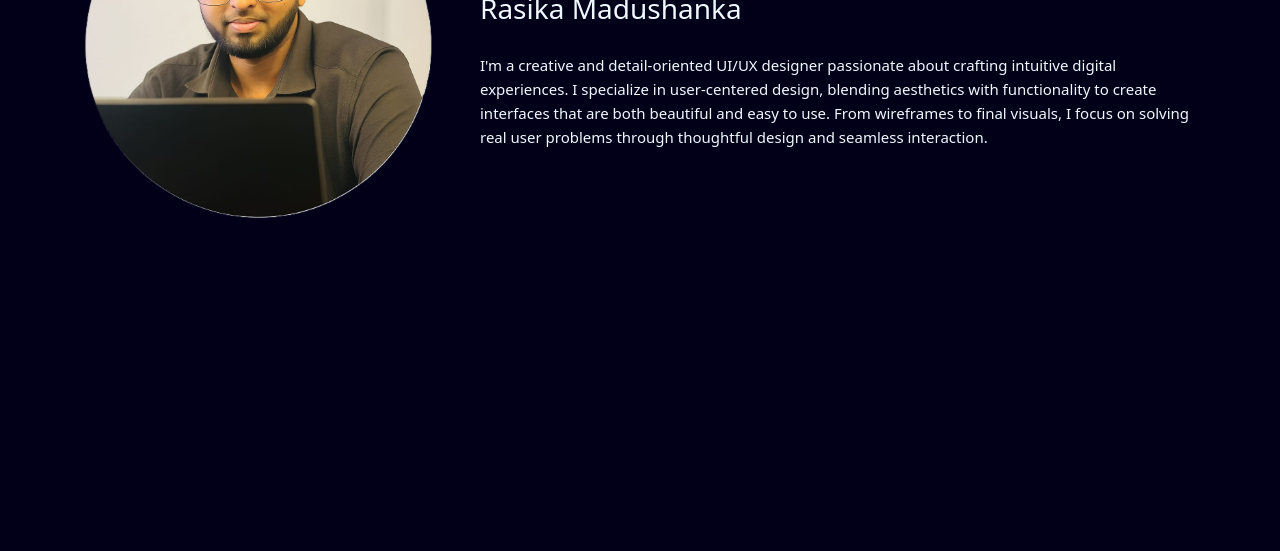
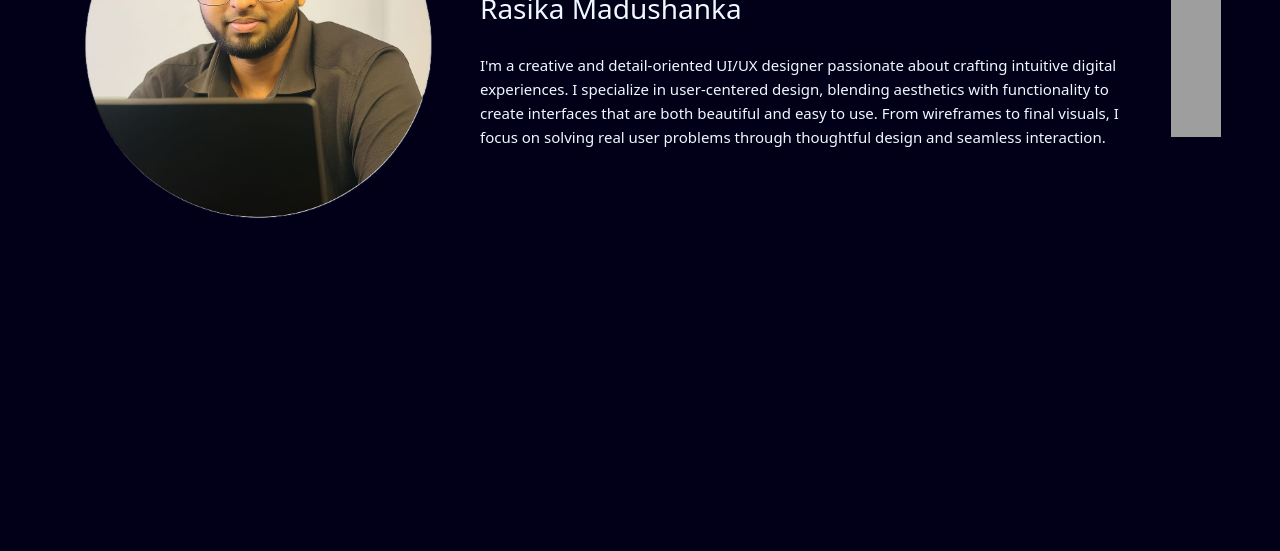
Before and after one commit to RasikaMadushanka/portfolio, a plain HTML site: page index.html in a window 1280 px wide. Shown: the part 249-800 px from the top of the page. Drawn offline with nearby package versions, Linux system fonts and the light colour scheme; grey boxes are pictures that could not be loaded.

Commit message:
about me

```diff
--- a/Style.css
+++ b/Style.css
@@ -13,3 +13,15 @@ body{
   width: 350px;
   height: auto;
 }
+.iconposition{
+  position: relative;
+  left: 30.5%;
+  gap: 50px;
+}
+.icon {
+  transition: transform 0.3s ease-in; /* smooth animation */
+}
+
+.icon:hover {
+  transform: scale(1.2); /* enlarge icon on hover */
+}
--- a/index.html
+++ b/index.html
@@ -62,18 +62,57 @@
         <div class="container">
             <div class="row">
                 <div class="col-12 col-md-12 col-lg-12">
-                    <div  class="d-flex flex-column flex-md-row align-items-center">
-                        <img src="assets/images/my2.png" class="myimage py-5 py-3 me-md-5" data-aos="flip-up" data-aos-duration="1500" >
-                        <p> <span style="color: rgb(36, 45, 209); font-weight: bold;font-size: 40px;"data-aos="fade-right" data-aos-duration="2000">Hello i'm </span><br><span style="color: aliceblue; font-size: 28px;" data-aos="fade-right" data-aos-duration="2500">Rasika Madushanka </span><br><br><span style="color: aliceblue; font-size: 15px;" data-aos="fade-right" data-aos-duration="3000">I'm a creative and detail-oriented UI/UX designer
-                        passionate about crafting intuitive digital experiences. I specialize in user-centered design,
-                        blending aesthetics with functionality to create interfaces that are both beautiful and easy to
-                        use. From wireframes to final visuals, I focus on solving real user problems through thoughtful
-                        design and seamless interaction.</span></p>
+                    <div class="d-flex flex-column flex-md-row align-items-center">
+                        <img src="assets/images/my2.png" class="myimage py-5 py-3 me-md-5" data-aos="flip-up"
+                            data-aos-duration="1500">
+                        <p> <span style="color: rgb(36, 45, 209); font-weight: bold;font-size: 40px;"
+                                data-aos="fade-right" data-aos-duration="2000">Hello i'm </span><br><span
+                                style="color: aliceblue; font-size: 28px;" data-aos="fade-right"
+                                data-aos-duration="2500">Rasika Madushanka </span><br><br><span
+                                style="color: aliceblue; font-size: 15px;" data-aos="fade-right"
+                                data-aos-duration="3000">I'm a creative and detail-oriented UI/UX designer
+                                passionate about crafting intuitive digital experiences. I specialize in user-centered
+                                design,
+                                blending aesthetics with functionality to create interfaces that are both beautiful and
+                                easy to
+                                use. From wireframes to final visuals, I focus on solving real user problems through
+                                thoughtful
+                                design and seamless interaction.</span></p>
+                                 <div class="row mt-3">
+                        <div
+                            class="  mt-3 justify-content-center justify-content-md-start iconposition">
+                            <a href=""> <img
+                                    src="https://img.icons8.com/?size=100&id=kQzCK4emnaD2&format=png&color=ffffff"
+                                    width="50" class="icon"></a>
+                            <a href=""><img
+                                    src="https://img.icons8.com/?size=100&id=BrU2BBoRXiWq&format=png&color=ffffff"
+                                    width="50" class="icon"></a>
+                            <a href=""> <img src="https://img.icons8.com/?size=100&id=16713&format=png&color=ffffff"
+                                    width="50" class="icon"></a>
+                            <a href=""> <img
+                                    src="https://img.icons8.com/?size=100&id=xuvGCOXi8Wyg&format=png&color=000000"
+                                    width="50" class="icon"></a>
+
+                        </div>
+                    </div>
+
                     </div>
                 </div>
             </div>
         </div>
     </section>
+    <!-- about mee -->
+     <section class="py-3">
+         <div class="container">
+            <div class="row">
+                <div class="col-12 col-md-12 col-lg-12">
+
+
+                    </div>
+                    </div>
+                    </div>
+
+     </section>
 
 
 
@@ -83,4 +122,5 @@
     <script src="https://unpkg.com/aos@2.3.1/dist/aos.js"></script>
     <script src="app.js"></script>
 </body>
+
 </html>
```
